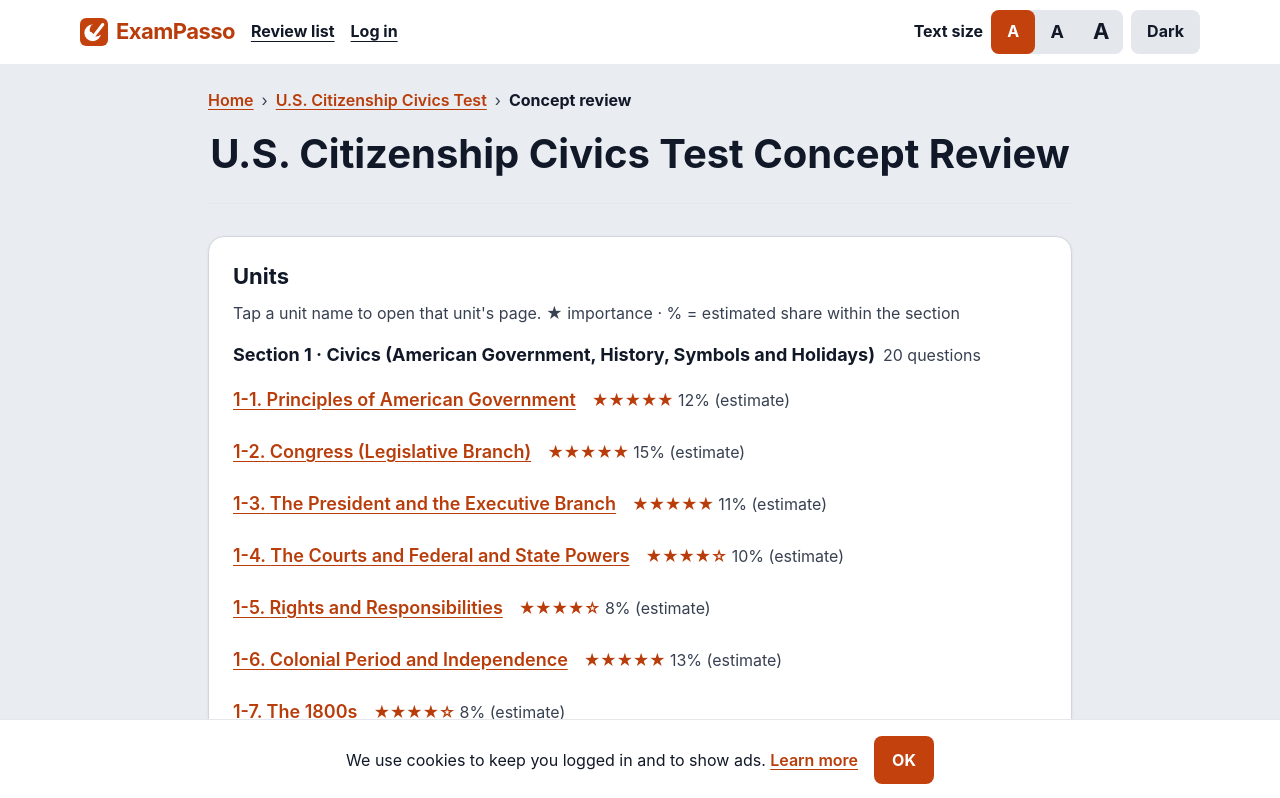
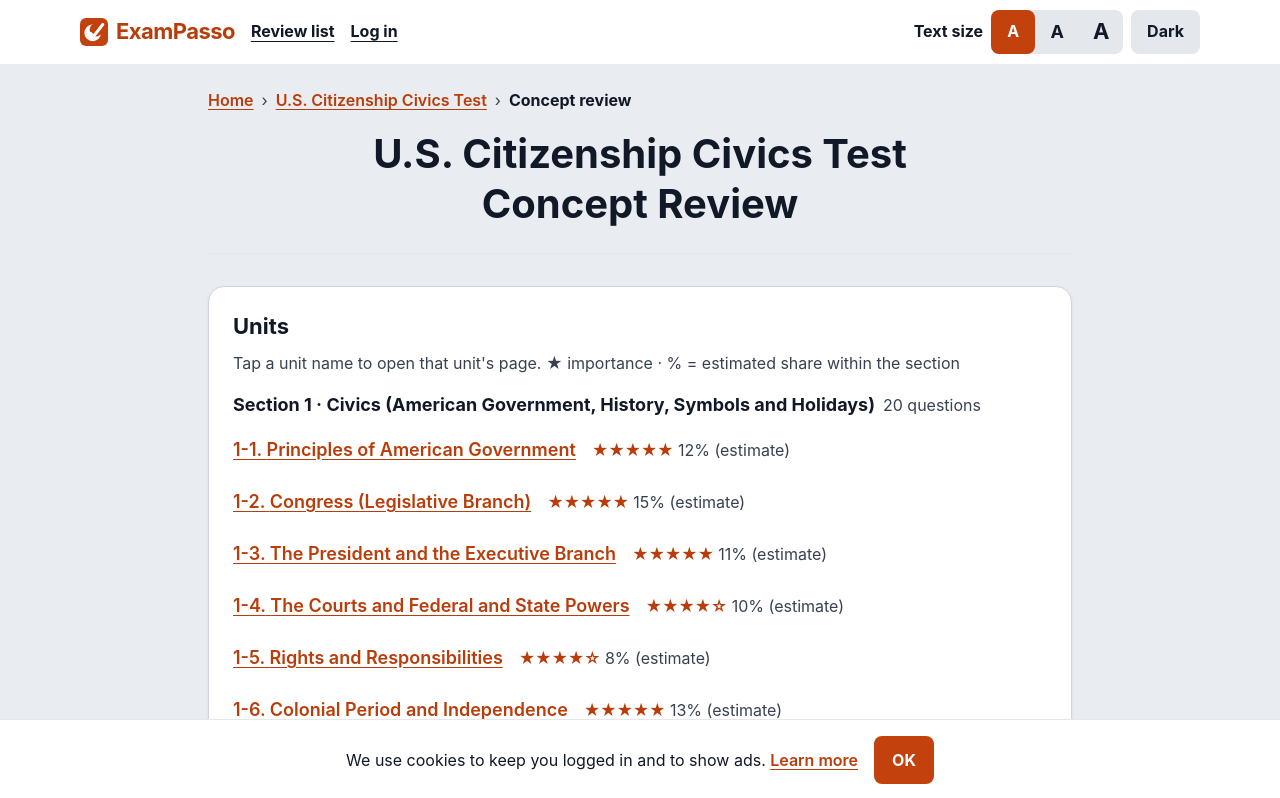
Before and after one commit to Moow-ui/Test, a Next.js app: page /en/cert/uscis-civics-test/concepts in a window 1280 px wide. Shown: the top 798 px of the page. Built offline with nearby package versions, Linux system fonts and the light colour scheme; no server answers; a web font is replaced by a local one.

Commit message:
ui: 개념 정리 전체 페이지 제목을 "{자격증}" / "개념 정리" 두 줄로
Co-Authored-By: Claude Opus 5.5 <noreply@anthropic.com>
Claude-Session: https://claude.ai/code/session_01YahgRpTozrhZzjgp7SU5Fe

```diff
--- a/app/[lang]/(site)/cert/[slug]/concepts/page.tsx
+++ b/app/[lang]/(site)/cert/[slug]/concepts/page.tsx
@@ -58,9 +58,18 @@ export default async function ConceptsPage({ params }: Props) {
         ]}
       />
 
-      {/* 제목: 단원 페이지들과 같은 모양 (가운데 맞춤, 고르게 줄바꿈, 아래 구분선) */}
+      {/* 제목: 가운데 맞춤 두 줄 ("{자격증}" / "개념 정리"), 아래 구분선 */}
       <header className="border-b border-line-soft pb-6 text-center">
-        <h1 className="text-balance text-xl font-bold leading-tight sm:text-2xl">{meta.h1}</h1>
+        <h1 className="text-balance text-xl font-bold leading-tight sm:text-2xl">
+          {meta.h1.startsWith(`${cert.name} `) ? (
+            <>
+              <span className="block">{cert.name}</span>{" "}
+              <span className="block">{meta.h1.slice(cert.name.length + 1)}</span>
+            </>
+          ) : (
+            meta.h1
+          )}
+        </h1>
       </header>
 
       {/* 단원 목차: 과목별, 중요도 ★ 와 과목 안 출제 비중(추정) */}
```
